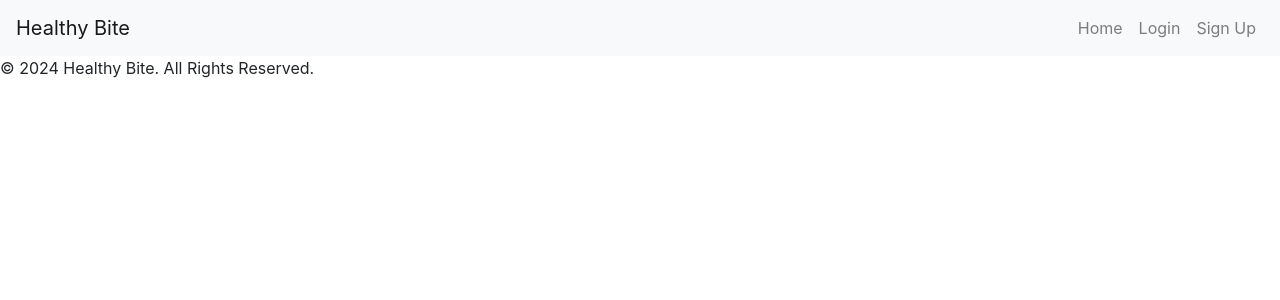
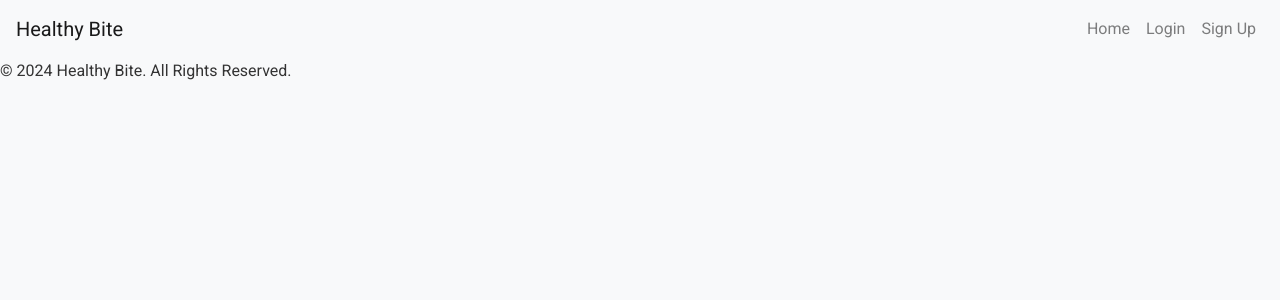
Before and after one commit to thiago-23/Healthy_Bite, a Django app: template templates/index.html in a window 1280 px wide. Shown: the top 300 px of the page. Run offline with Django 3.2, Linux system fonts and the light colour scheme; the template is opened without the code that fills it, so the values that code supplies are empty; parts of the project's set-up code (start-up, migrations or seed data) failed here and were passed over.

Commit message:
Fix a typo to display recipes in index.html and link css style.css file

```diff
--- /dev/null
+++ b/static/css/style.css
@@ -0,0 +1,10 @@
+@import url('https://fonts.googleapis.com/css2?family=Roboto:ital,wght@0,100;0,300;0,400;0,500;0,700;0,900;1,100;1,300;1,400;1,500;1,700;1,900&display=swap');
+
+body {
+    font-family: 'Roboto', sans-serif;
+    margin: 0;
+    padding: 0;
+    background-color: #f8f9fa;
+    color: #333;
+    line-height: 1.6;
+}
--- a/templates/index.html
+++ b/templates/index.html
@@ -8,8 +8,8 @@
         <p class="author">Author: {{ recipe.author }}</p>
     </div>
     <a href="{% url 'recipe_detail' recipe.slug %}">
-        <h2>{{ Recipe.title }}</h2>
-        <p>{{ Recipe.instructions|truncatewords:30 }}</p>
+        <h2>{{ recipe.title }}</h2>
+        <p>{{ recipe.instructions }}</p>
     </a>
     <hr>
 
--- a/templates/recipe_detail.html
+++ b/templates/recipe_detail.html
@@ -4,7 +4,8 @@
 
 {% block content %}
 
-{% laod crispy_forms_tags %}
+{% load crispy_forms_tags %}
+
 
 <div>
     <h1>{{ recipe.title }}</h1>
```
Also changed, not shown: django-summernote/2024-08-28/8bcd0fe9-a6b3-4931-b9e0-80c07a0868a4.jfif (added), static/style.css (deleted).
